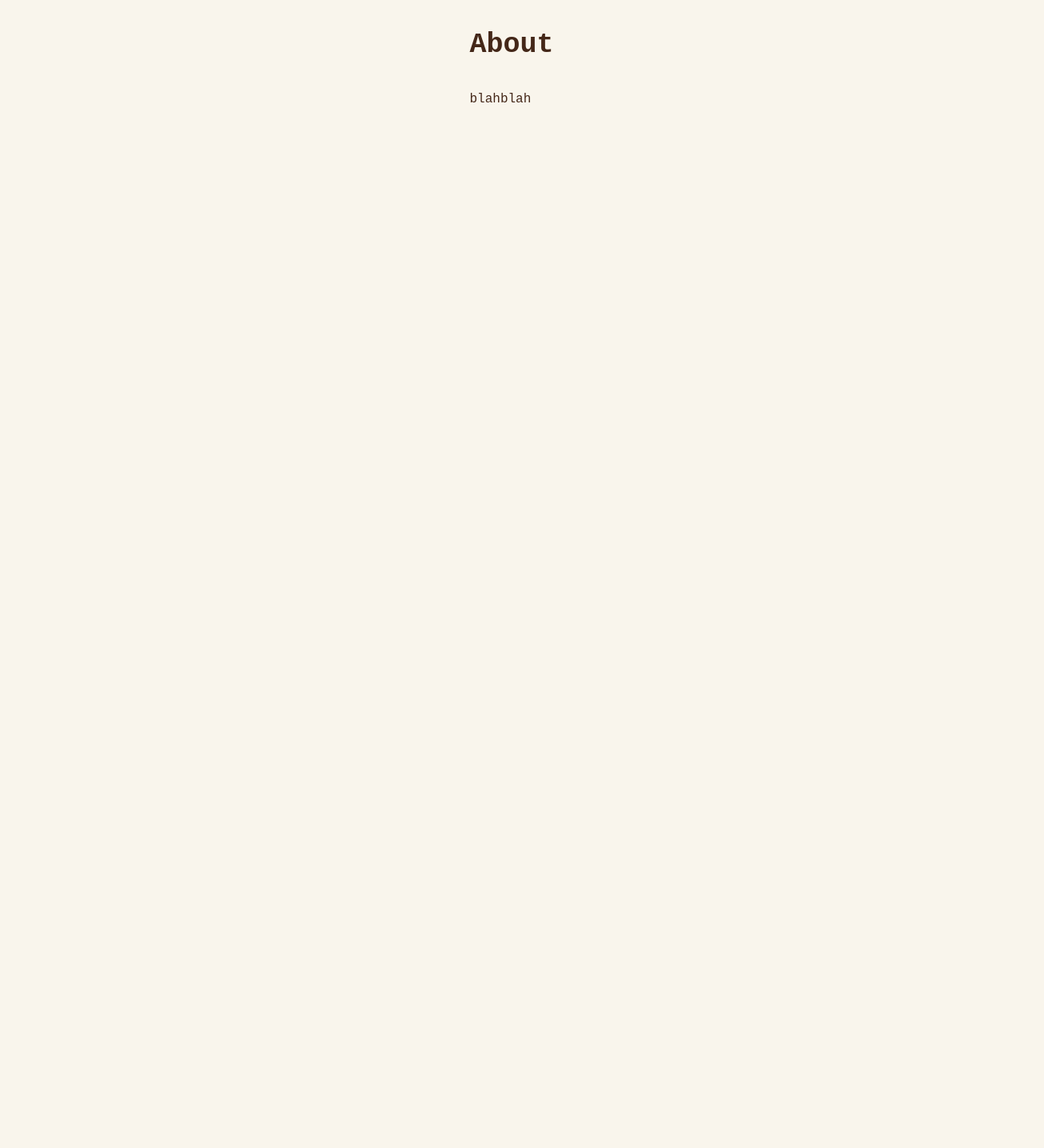
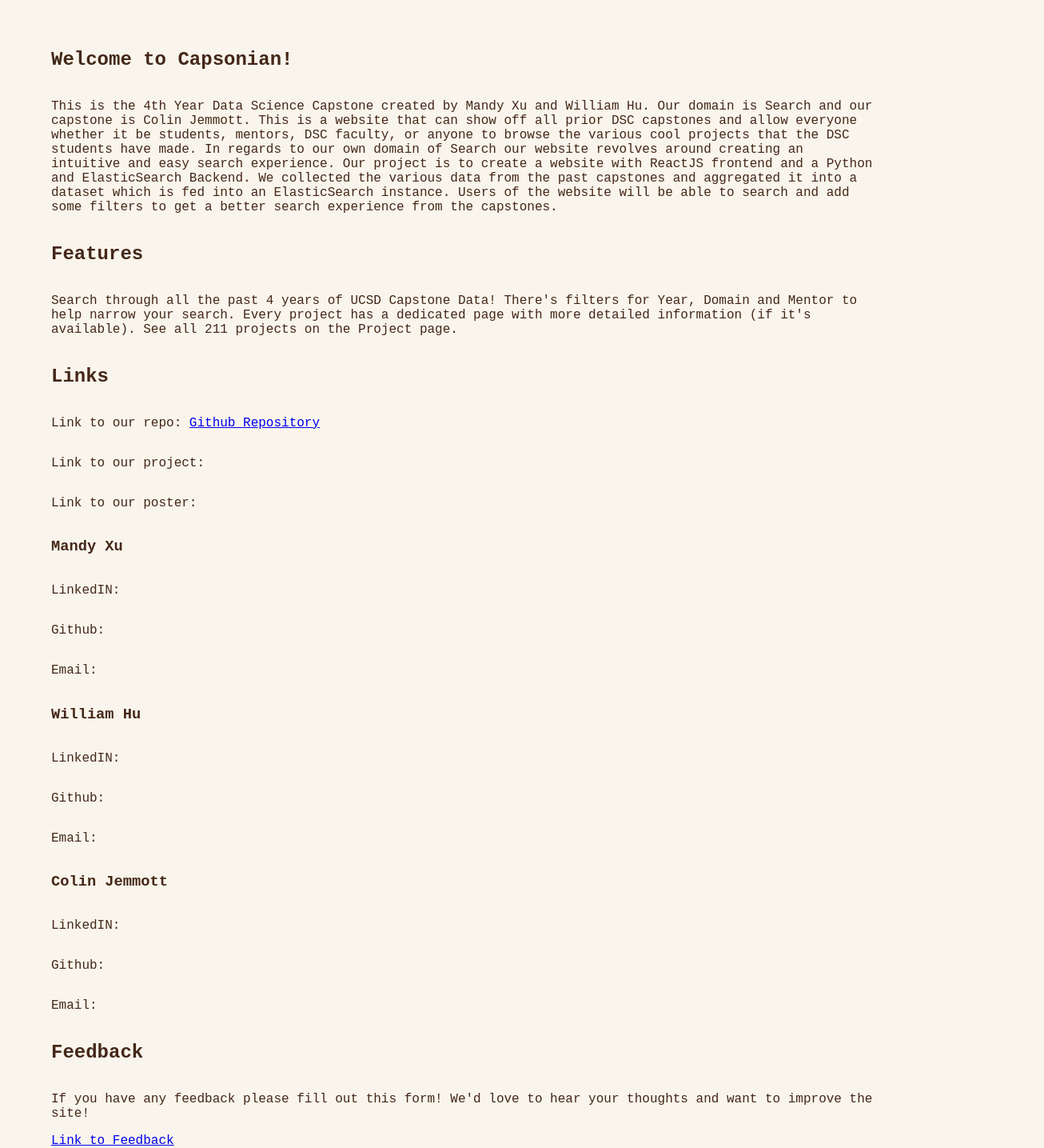
Before and after one commit to mxndyxu/DSC180B-Capstone-Search, a React (Create React App) app in the folder capstone-search-website/: page /about in a window 1280 px wide. Shown: the part 60-1495 px from the top of the page at 80% size, 1306 px wide, since content can reach past the window. Before the commit the page ends 800 px from the top, so only its background shows below. Built offline with nearby package versions, Linux system fonts and the light colour scheme.

Commit message:
Wrote the about page, documented more of the js files, moved the position of the pop-up box

```diff
--- a/capstone-search-website/src/components/SearchBar.js
+++ b/capstone-search-website/src/components/SearchBar.js
@@ -1,3 +1,9 @@
+/**
+ * React component for a search bar.
+ * Allows users to search for capstone projects based on various filters.
+ * Provides search input field, filter options for year, domain, and mentor,
+ * and handles navigation to search results page.
+ */
 import React, { useState, useEffect } from 'react';
 import { useNavigate } from 'react-router-dom';
 import '../styles/App.css';
@@ -128,7 +134,15 @@ const SearchBar = ({ onSearch }) => {
 
   // Render search bar component
   return (
+
     <div className="search-bar content-container">
+      {/* Popup message for empty search term and filters */}
+      {showPopup && (
+        <div className="popup">
+          <button className="popup-close" onClick={() => setShowPopup(false)}>x</button>
+          <p className="popup-text">Please enter at least one of the search term or filters.</p>
+        </div>
+      )}
       {/* Search input field */}
       <div className="input-container">
         <input
@@ -172,13 +186,7 @@ const SearchBar = ({ onSearch }) => {
           ))}
         </select>
       </div>
-      {/* Popup message for empty search term and filters */}
-      {showPopup && (
-        <div className="popup">
-          <button className="popup-close" onClick={() => setShowPopup(false)}>x</button>
-          <p className="popup-text">Please enter at least one of the search term or filters.</p>
-        </div>
-      )}
+
     </div>
   );
 };
--- a/capstone-search-website/src/pages/About.js
+++ b/capstone-search-website/src/pages/About.js
@@ -3,9 +3,46 @@ import '../styles/App.css';
 
 const About = () => (
   <div className="about-container">
-    <h1 className="about-text">About</h1>
+    {/* <h1 className="about-text">About</h1> */}
     <div className="about-body">
-        <p>blahblah</p>
+        <h2>Welcome to Capsonian!</h2>
+        <p>This is the 4th Year Data Science Capstone created by Mandy Xu and William Hu. Our domain is Search and our capstone is Colin Jemmott.
+        This is a website that can show off all prior DSC capstones and allow everyone whether it be students, mentors, DSC faculty, or anyone to browse the various cool projects that the DSC students have made. In regards to our own domain of Search our website revolves around creating an intuitive and easy search experience. Our project is to create a website with ReactJS frontend and a Python and ElasticSearch Backend.
+        We collected the various data from the past capstones and aggregated it into a dataset which is fed into an ElasticSearch instance. Users of the website will be able to search and add some filters to get a better search experience from the capstones.
+        </p>
+
+        <h2>Features</h2>
+        <p>Search through all the past 4 years of UCSD Capstone Data! There's filters for Year, Domain and Mentor to help narrow your search. Every project has a dedicated page with
+          more detailed information (if it's available). See all 211 projects on the Project page.
+        </p>
+
+        <h2>Links</h2>
+        <p>Link to our repo: <a href="https://github.com/mxndyxu/DSC180B-Capstone-Search"> Github Repository </a></p>
+        <p>Link to our project: </p>
+        <p>Link to our poster: </p>
+
+        <h3>Mandy Xu</h3>
+        <p>LinkedIN: </p>
+        <p>Github: </p>
+        <p>Email: </p>
+
+        <h3>William Hu</h3>
+        <p>LinkedIN: </p>
+        <p>Github: </p>
+        <p>Email: </p>
+
+        <h3>Colin Jemmott</h3>
+        <p>LinkedIN: </p>
+        <p>Github: </p>
+        <p>Email: </p>
+
+        <h2>Feedback</h2>
+        <p>If you have any feedback please fill out this form! We'd love to hear your thoughts and want to improve the site!</p>
+        {/* Add link to google form there */}
+        <a href='http://www.google.com'>
+          Link to Feedback
+        </a>
+
     </div>
   </div>
 );
--- a/capstone-search-website/src/pages/SearchResults.js
+++ b/capstone-search-website/src/pages/SearchResults.js
@@ -1,3 +1,8 @@
+/**
+ * React component for displaying search results.
+ * Fetches search results from the backend API based on the search term and filters.
+ * Renders search results with project details and provides links to individual project pages.
+ */
 import React, { useEffect, useState } from 'react';
 import { useLocation, useParams, NavLink } from 'react-router-dom';
 // import SearchBar from '../components/SearchBar';
--- a/capstone-search-website/src/styles/App.css
+++ b/capstone-search-website/src/styles/App.css
@@ -155,6 +155,14 @@ input[type="text"] {
   height: 60vh;
   font-family: 'Inconsolata', monospace;
   color: rgb(68, 39, 24);
+  width: 90%
+}
+
+.about-body {
+  display: flex;
+  flex-direction: column;
+  flex-wrap: wrap;
+  width: 90%
 }
 
 h1.about-text {
```
Also changed, not shown: capstone-search-website/src/components/ProjectDetails.js (+5 -29 lines), capstone-search-website/src/pages/Projects.js (+13 -0 lines), 2 other files (tests, documents, lock files or other folders).
